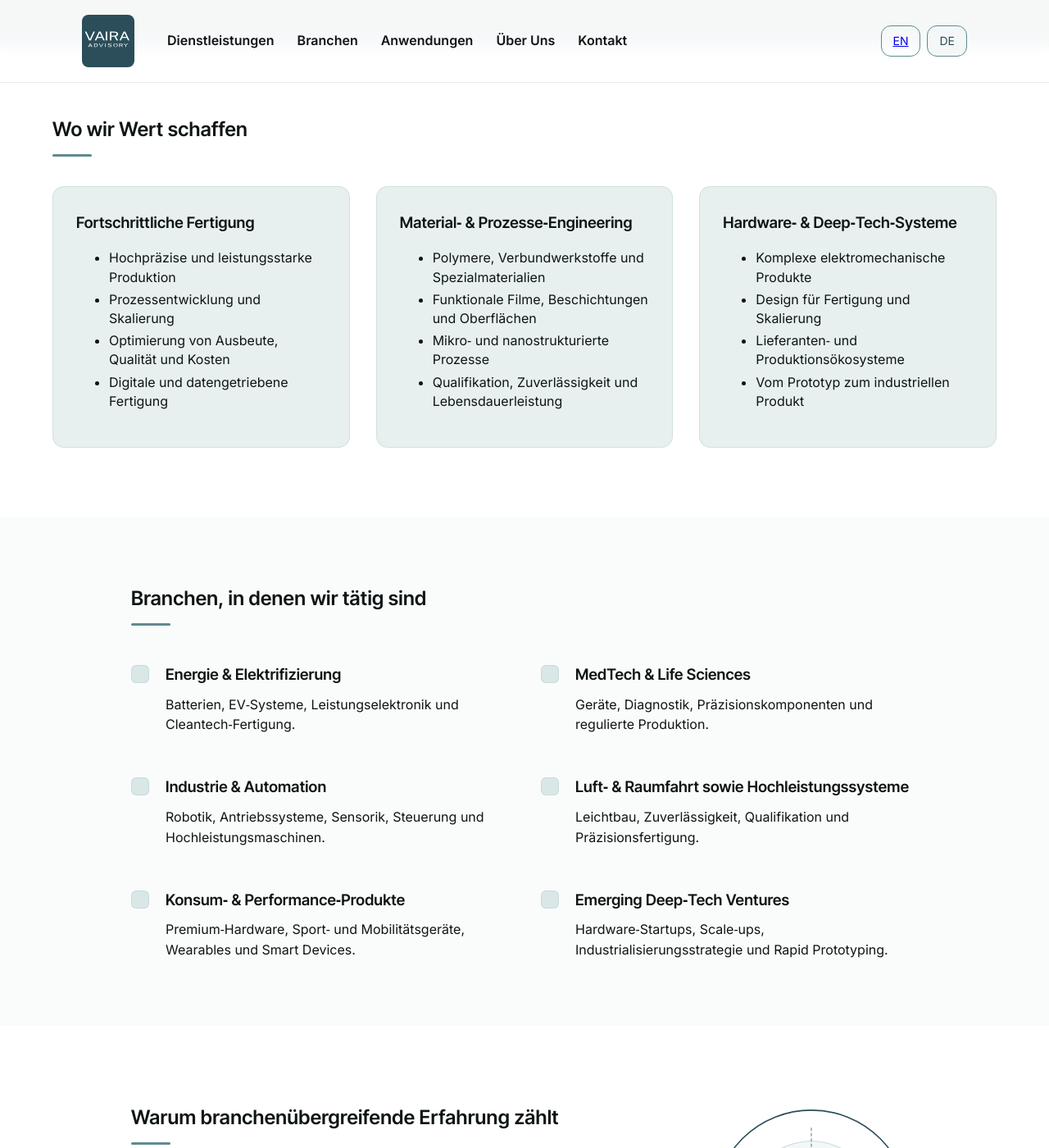
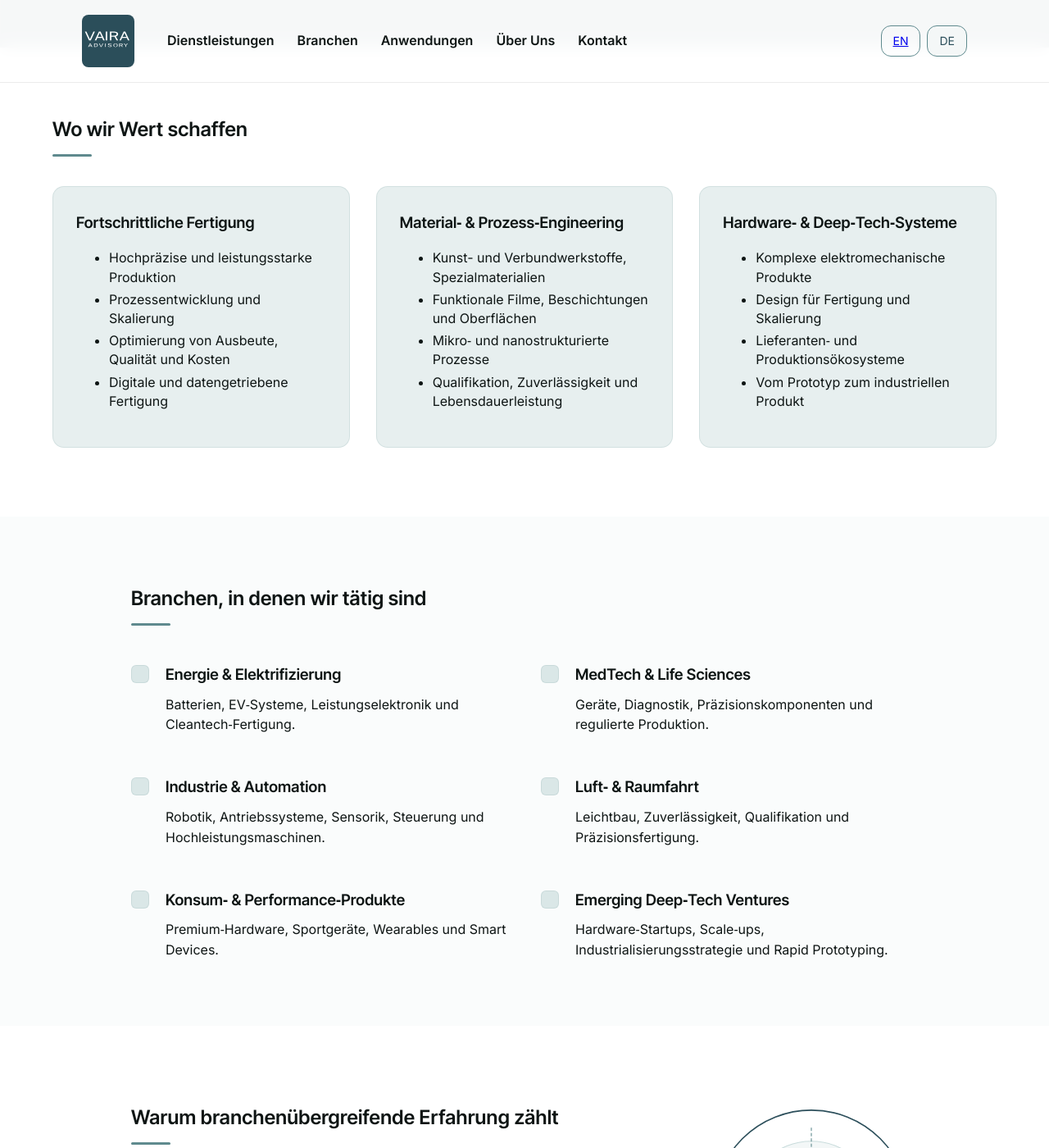
Before and after one commit to raphaelheeb/vaira-advisory, a Jekyll site: the page built from de/industries/index.html, in a window 1280 px wide and 1400 px high, scrolled down 437 px. Shown: the whole window at 82% size. Built offline with Jekyll 4.4.1, drawn with Linux system fonts in a browser that asks for light colours; some of the changed text lies outside the part shown.

Commit message:
Update index.html

```diff
--- a/de/industries/index.html
+++ b/de/industries/index.html
@@ -9,7 +9,7 @@
 <!-- HERO -->
 <section id="hero" class="hero hero--clean">
   <div class="content-wrapper">
-    <h1 class="hero-title">Engineering und Industrialisierung in hochkomplexen Branchen</h1>
+    <h1 class="hero-title">Engineering und Industrialisierung in komplexen Branchen.</h1>
     <p class="hero-sub">
       Wir unterstützen fortschrittliche Fertigung, Materialprozesse und Hardware‑Innovation in Sektoren, in denen technische Exzellenz und Geschwindigkeit entscheidend sind.
     </p>
@@ -41,9 +41,9 @@
       </div>
 
       <div class="card">
-        <h3>Material‑ & Prozesse‑Engineering</h3>
+        <h3>Material‑ & Prozess‑Engineering</h3>
         <ul>
-          <li>Polymere, Verbundwerkstoffe und Spezialmaterialien</li>
+          <li>Kunst- und Verbundwerkstoffe, Spezialmaterialien</li>
           <li>Funktionale Filme, Beschichtungen und Oberflächen</li>
           <li>Mikro‑ und nanostrukturierte Prozesse</li>
           <li>Qualifikation, Zuverlässigkeit und Lebensdauerleistung</li>
@@ -97,7 +97,7 @@
       <div class="feature-block">
         <div class="feature-block-icon"></div>
         <div>
-          <h3>Luft‑ & Raumfahrt sowie Hochleistungssysteme</h3>
+          <h3>Luft‑ & Raumfahrt</h3>
           <p>Leichtbau, Zuverlässigkeit, Qualifikation und Präzisionsfertigung.</p>
         </div>
       </div>
@@ -106,7 +106,7 @@
         <div class="feature-block-icon"></div>
         <div>
           <h3>Konsum‑ & Performance‑Produkte</h3>
-          <p>Premium‑Hardware, Sport‑ und Mobilitätsgeräte, Wearables und Smart Devices.</p>
+          <p>Premium‑Hardware, Sportgeräte, Wearables und Smart Devices.</p>
         </div>
       </div>
 
```
